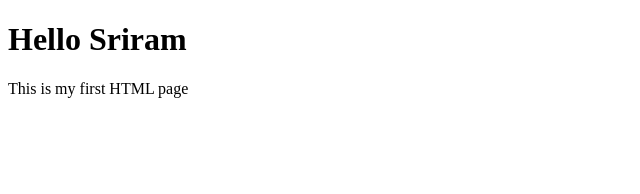
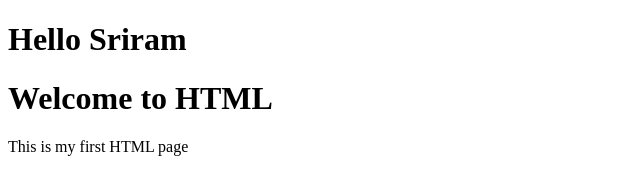
Before and after one commit to jakkasriram/project, a plain HTML site: page index.html in a window 1280 px wide. Shown: the whole page, without its empty margins (0-640 px from the left). Drawn offline with Linux system fonts and the light colour scheme.

Commit message:
line added

```diff
--- a/index.html
+++ b/index.html
@@ -6,6 +6,7 @@
 
 <body>
 <h1>Hello Sriram</h1>
+<h1>Welcome to HTML</h1>
 <p>This is my first HTML page</p>
 </body>
 
```
